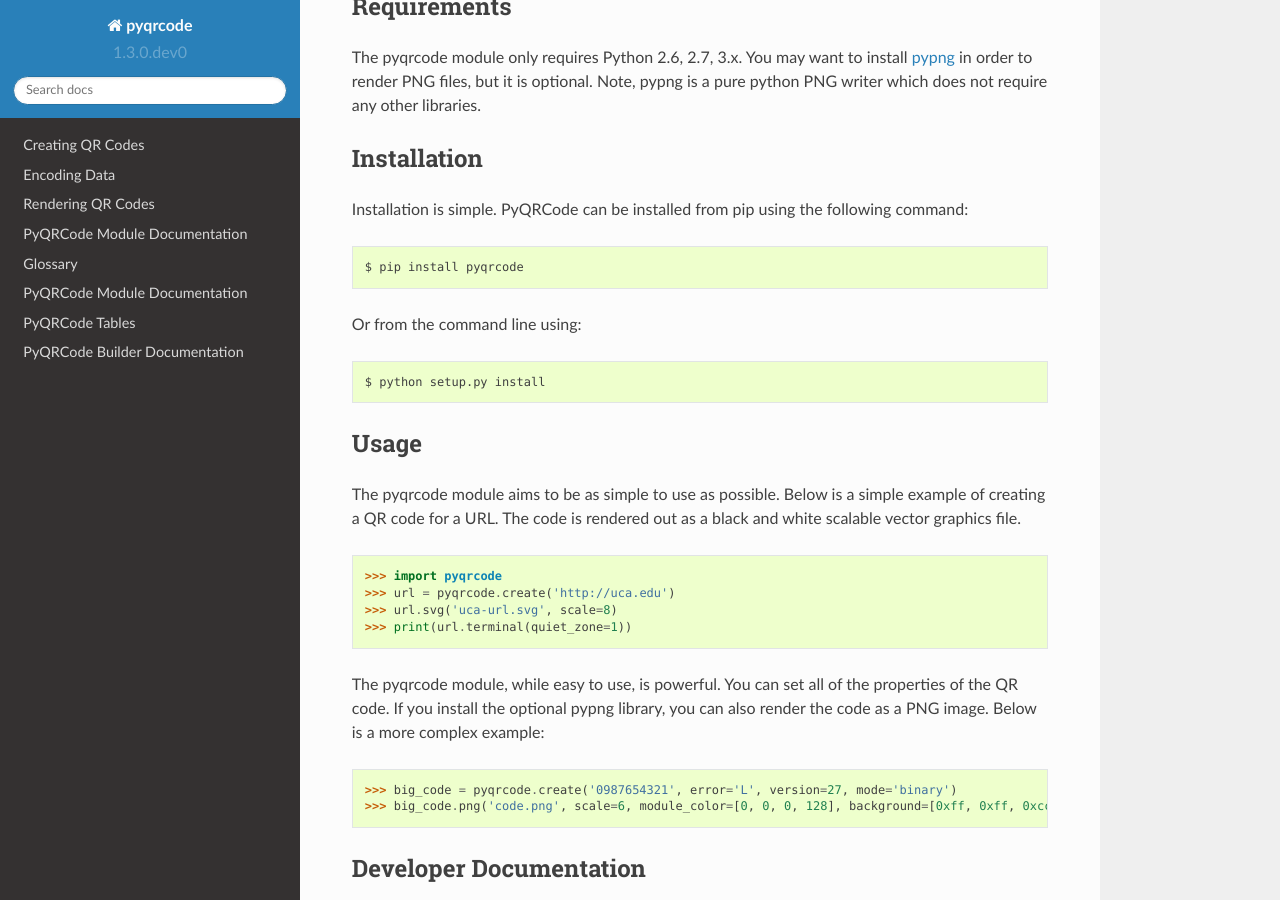
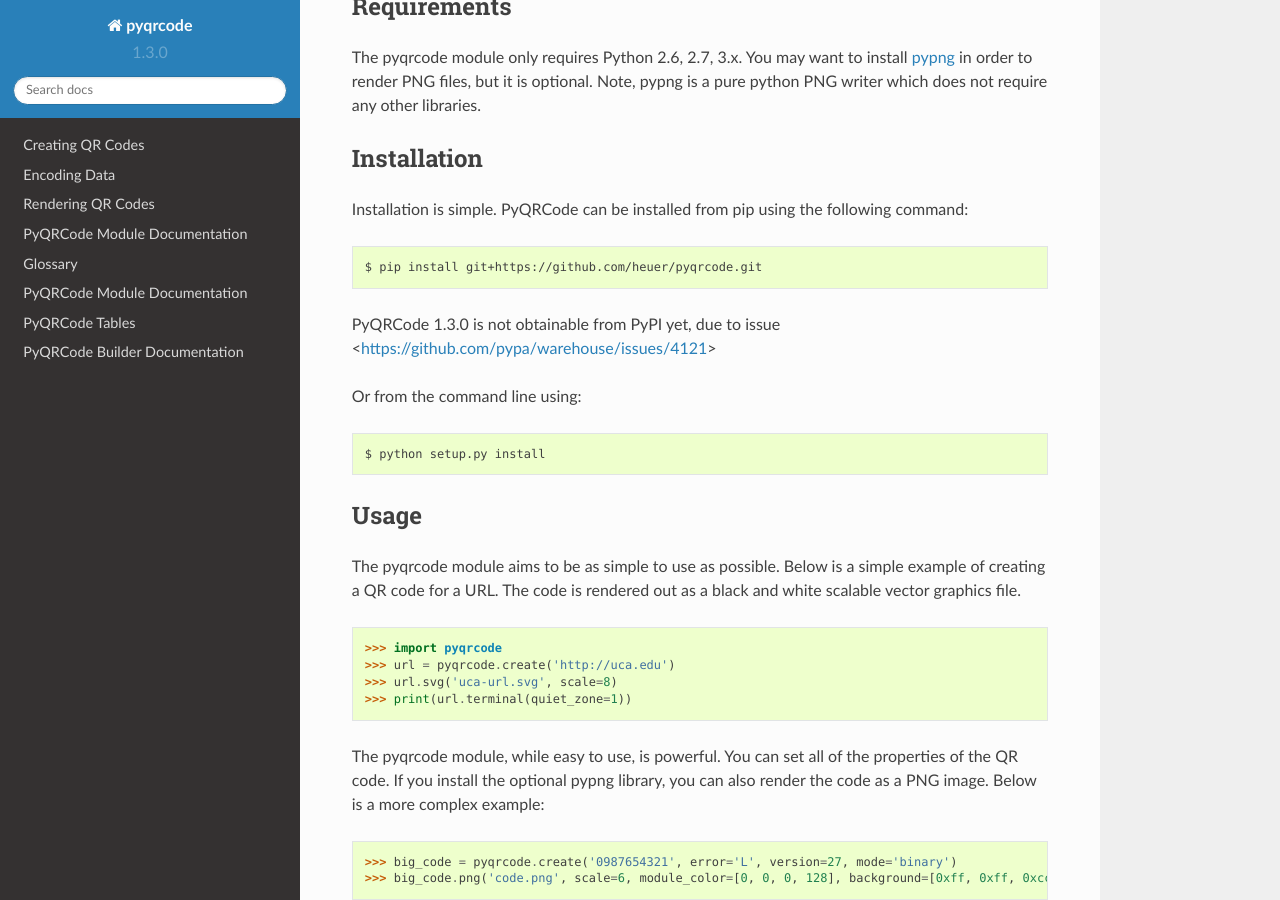
Before and after one commit to mnooner256/pyqrcode, a Sphinx documentation site: the page built from docs/index.rst, in a window 1280 px wide and 900 px high, scrolled down 698 px. Built offline with Sphinx 7.4.7 and the Read the Docs theme 2.0.0, drawn with Linux system fonts in a browser that asks for light colours; the version number is read from the project's files by our own code.

```diff
--- a/CHANGES.rst
+++ b/CHANGES.rst
@@ -1,7 +1,7 @@
 Changes
 =======
 
-1.3.0 - 2018-mm-dd
+1.3.0 - 2018-06-26
 ------------------
 * Added support for meCards etc. contributed by Riccardo Metere
   Fixed <https://github.com/mnooner256/pyqrcode/pull/45>
--- a/README.rst
+++ b/README.rst
@@ -30,8 +30,10 @@ Installation
 Installation is simple. It can be installed from pip using the following
 command::
 
-    $ pip install pyqrcode
+    $ pip install git+https://github.com/heuer/pyqrcode.git
 
+PyQRCode 1.3.0 is not obtainable from PyPI yet, due to issue
+<https://github.com/pypa/warehouse/issues/4121>
 
 Or from the code::
 
--- a/docs/index.rst
+++ b/docs/index.rst
@@ -45,7 +45,10 @@ Installation
 Installation is simple. PyQRCode can be installed from pip using the
 following command::
 
-    $ pip install pyqrcode
+    $ pip install git+https://github.com/heuer/pyqrcode.git
+
+PyQRCode 1.3.0 is not obtainable from PyPI yet, due to issue
+<https://github.com/pypa/warehouse/issues/4121>
 
 Or from the command line using::
 
--- a/pyqrcode/__init__.py
+++ b/pyqrcode/__init__.py
@@ -54,7 +54,7 @@ except NameError:
 # <https://wiki.python.org/moin/PortingToPy3k/BilingualQuickRef#New_Style_Classes>
 __metaclass__ = type
 
-__version__ = '1.3.0.dev0'
+__version__ = '1.3.0'
 
 
 def create(content, error='H', version=None, mode=None, encoding=None):
```
